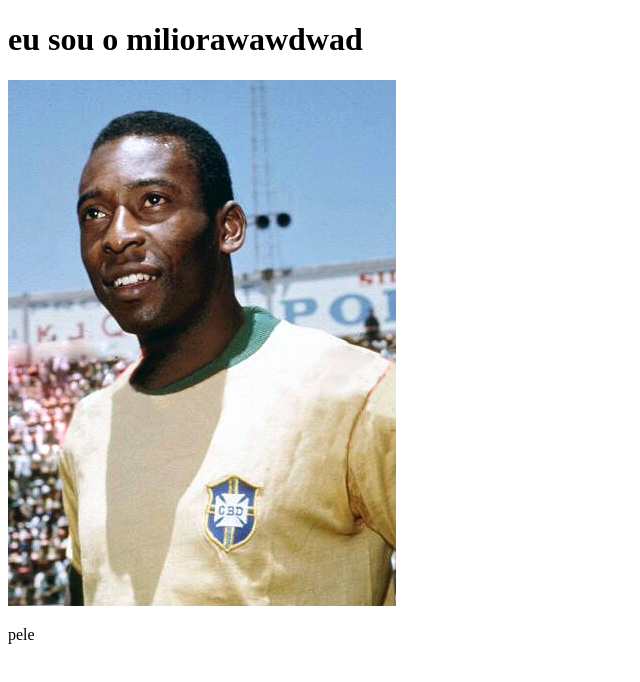
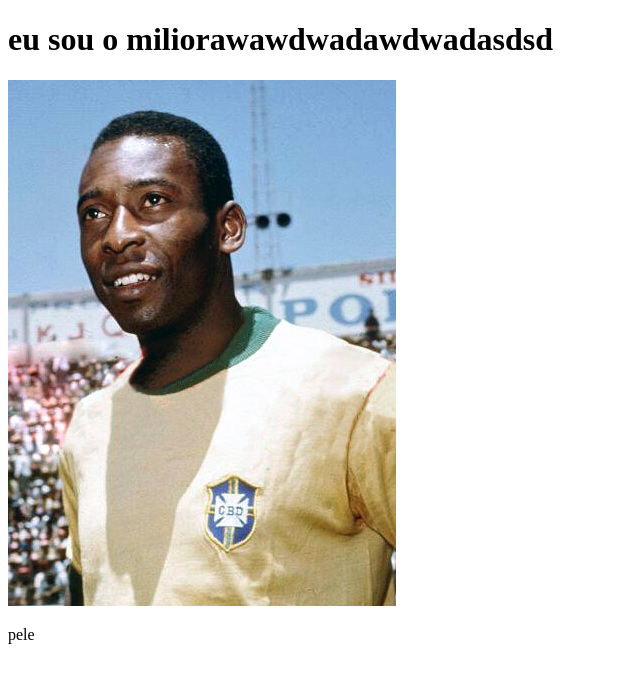
Before and after one commit to aguirregostoso1/trabalho, a plain HTML site: page index.html in a window 1280 px wide. Shown: the whole page, without its empty margins (0-640 px from the left). Drawn offline with Linux system fonts and the light colour scheme.

Commit message:
chupass23

```diff
--- a/index.html
+++ b/index.html
@@ -7,7 +7,7 @@
     <title>Document</title>
 </head>
 <body>
-    <h1>eu sou o miliorawawdwad</h1>
+    <h1>eu sou o miliorawawdwadawdwadasdsd</h1>
     <img src="pele.jpg" alt="pele"/>
     <p>pele</p>
 </body>
```
